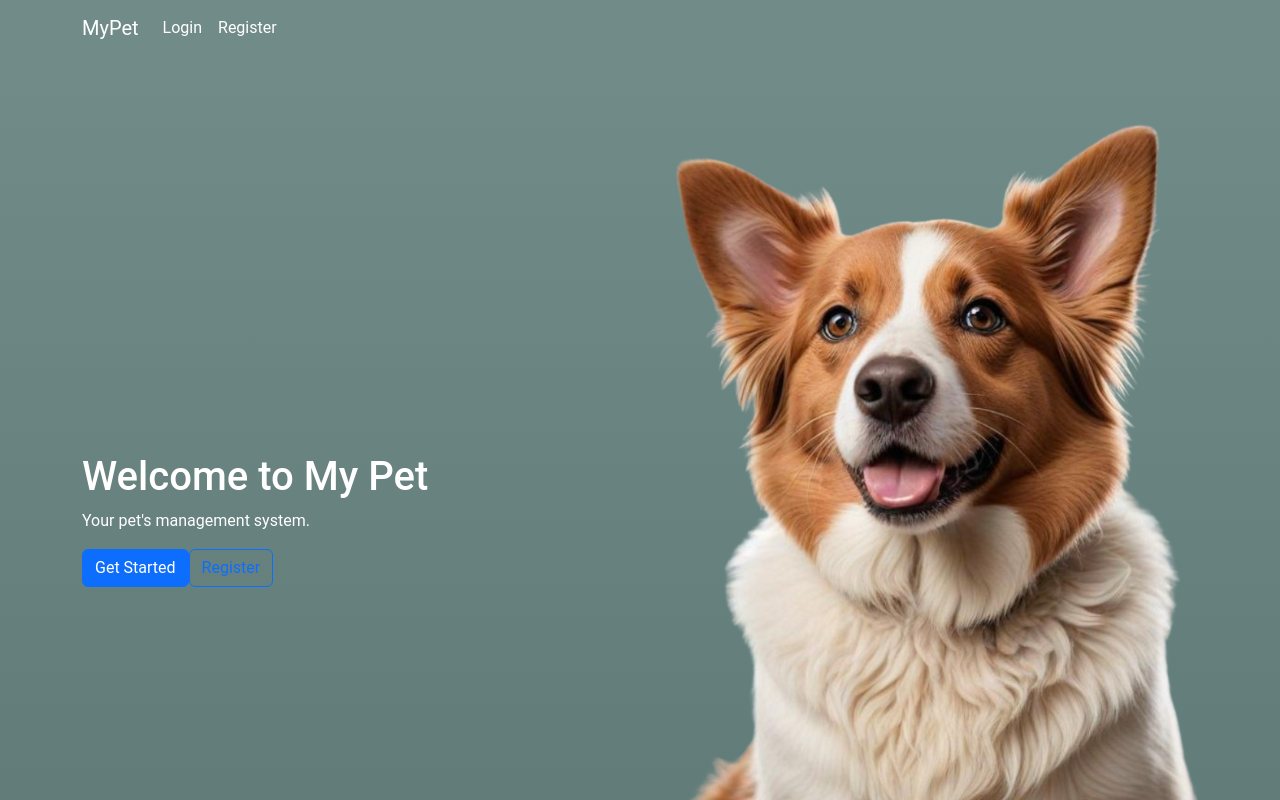
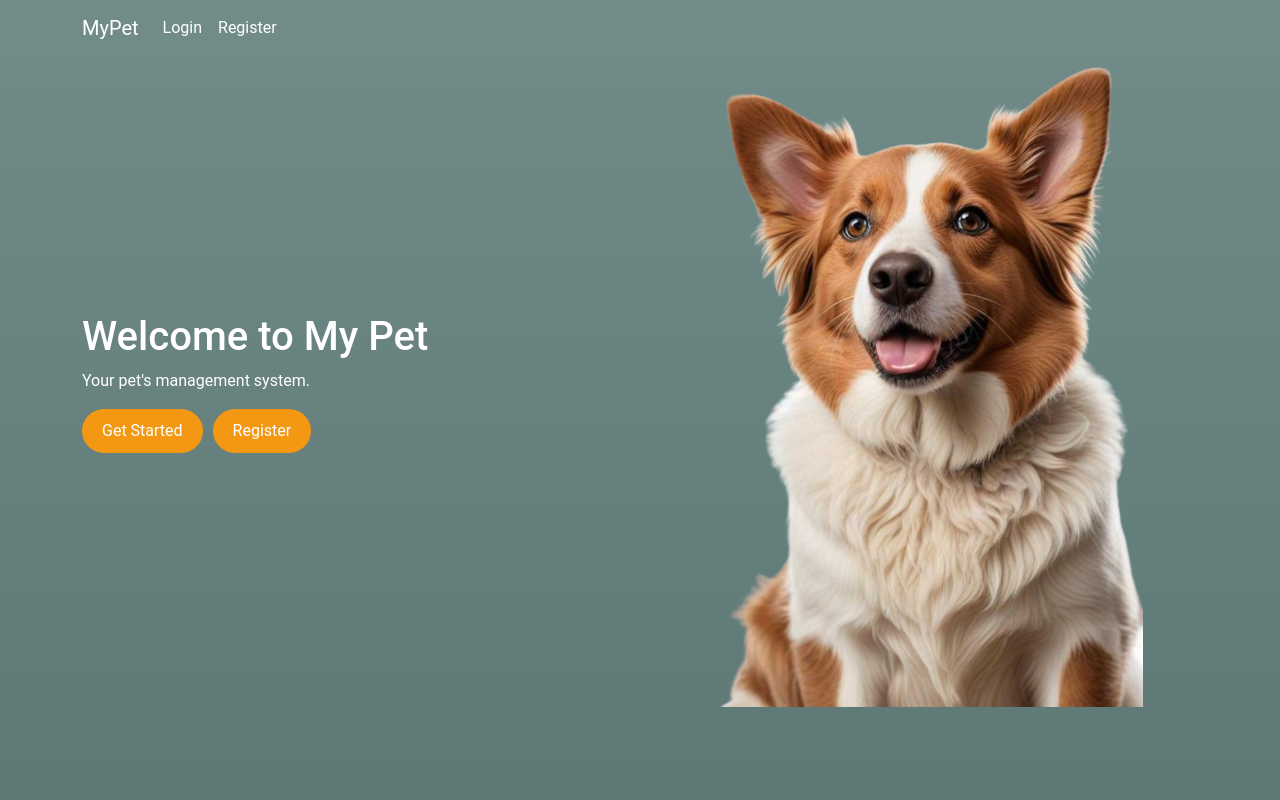
Before and after one commit to diegoavellanedat17/my-pet, a Next.js app: page / in a window 1280 px wide. Shown: the top 800 px of the page. Built offline with nearby package versions, Linux system fonts and the light colour scheme; no server answers; what aws-amplify would draw is missing.

Commit message:
style: fix styles to stick to the requirement

```diff
--- a/src/components/Hero.tsx
+++ b/src/components/Hero.tsx
@@ -1,7 +1,7 @@
 import Image from 'next/image';
 import Link from 'next/link';
 import { Container, Row, Col, Button } from 'react-bootstrap';
-import { HeroSection } from '@/styles';
+import { HeroSection, HeroImageWrapper, PrimaryButton } from '@/styles';
 
 export default function Hero() {
   return (
@@ -14,18 +14,16 @@ export default function Hero() {
               <p>Your pet&apos;s management system.</p>
               <div className="buttons-wrapper">
                 <Link href="/login" passHref>
-                  <Button variant="primary" className="mr-2">
-                    Get Started
-                  </Button>
+                  <PrimaryButton className="mr-2">Get Started</PrimaryButton>
                 </Link>
                 <Link href="/register" passHref>
-                  <Button variant="outline-primary">Register</Button>
+                  <PrimaryButton>Register</PrimaryButton>
                 </Link>
               </div>
             </div>
           </Col>
           <Col lg={6}>
-            <div className="hero-image-wrapper">
+            <HeroImageWrapper>
               <Image
                 src="/dog.png"
                 alt="Hero Image"
@@ -33,7 +31,7 @@ export default function Hero() {
                 width={50}
                 height={50}
               />
-            </div>
+            </HeroImageWrapper>
           </Col>
         </Row>
       </Container>
--- a/src/components/SimpleNavbar.tsx
+++ b/src/components/SimpleNavbar.tsx
@@ -9,7 +9,7 @@ const StyledNavbar = styled(Navbar)`
 
 const SimpleNavbar = () => {
   return (
-    <StyledNavbar expand="lg" className="navbar-background">
+    <StyledNavbar expand="lg" className="navbar-background" fixed="top">
       <Container>
         <Navbar.Brand as={Link} href="/" className="text-white">
           MyPet
--- a/src/styles/Hero.styles.ts
+++ b/src/styles/Hero.styles.ts
@@ -6,6 +6,28 @@ export const HeroSection = styled.section`
     rgba(113, 140, 136, 1) 0%,
     rgba(94, 120, 117, 1) 100%
   );
-  padding: 60px 0;
-  color: white;
+  height: 100vh;
 `;
+
+export const HeroImageWrapper = styled.div`
+  display: flex;
+  max-width: 70%;
+  justify-content: flex-end;
+  height: auto;
+  margin: 0 auto;
+
+  @media (min-width: 992px) {
+    max-width: 80%;
+  }
+`;
+
+export const PrimaryButton = styled.button`
+  background-color: #f49814;
+  color: #fff;
+  border: none;
+  padding: 10px 20px;
+  cursor: pointer;
+  font-size: 16px;
+  border-radius: 40px;
+  margin-right: 10px;
+`;
```
Also changed, not shown: public/doggy.png (added).
